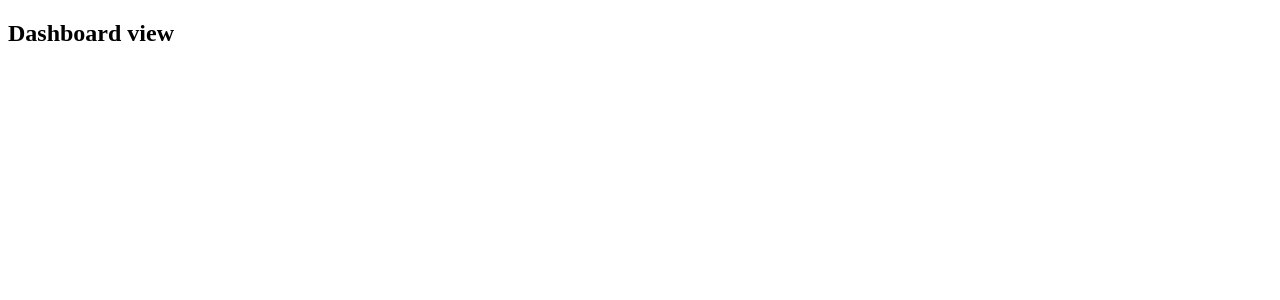
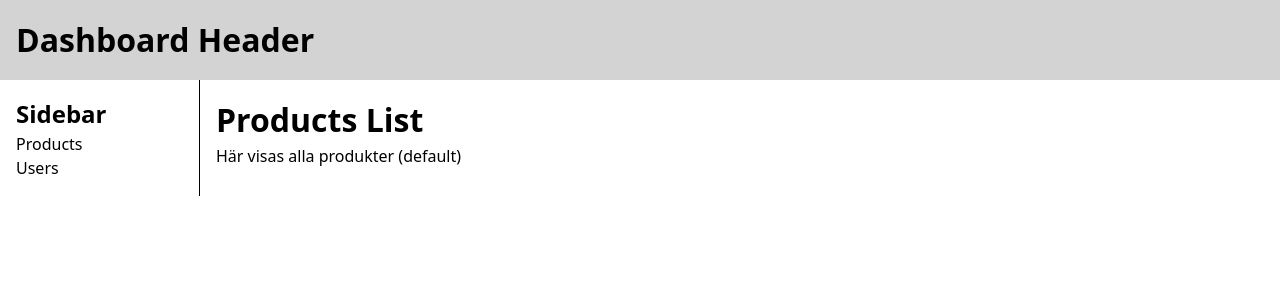
Before and after one commit to agadman/orderhandling_frontend, a Vue app: page /dashboard in a window 1280 px wide. Shown: the top 300 px of the page. Built offline with nearby package versions, Linux system fonts and the light colour scheme.

Commit message:
lagt till grundstruktur för webbplatsen

```diff
--- a/src/assets/main.css
+++ b/src/assets/main.css
@@ -0,0 +1,32 @@
+/* CSS reset */
+*,
+*::before,
+*::after {
+  margin: 0;
+  padding: 0;
+  box-sizing: border-box;
+}
+
+html, body {
+  height: 100%;
+  font-family: system-ui, sans-serif;
+  line-height: 1.5;
+}
+
+img, picture, video, canvas, svg {
+  display: block;
+  max-width: 100%;
+}
+
+input, button, textarea, select {
+  font: inherit;
+}
+
+a {
+  text-decoration: none;
+  color: inherit;
+}
+
+ul, ol {
+  list-style: none;
+}
--- a/src/components/Header.vue
+++ b/src/components/Header.vue
@@ -0,0 +1,5 @@
+<template>
+  <header style="background: lightgray; padding: 16px;">
+    <h1>Dashboard Header</h1>
+  </header>
+</template>
--- a/src/components/MainContent.vue
+++ b/src/components/MainContent.vue
@@ -0,0 +1,19 @@
+<template>
+  <div style="flex: 1; padding: 16px;">
+    <component :is="currentComponent" />
+  </div>
+</template>
+
+<script>
+    import ProductList from './ProductList.vue'
+    import UsersList from './UsersList.vue'
+
+    export default {
+    props: ['view'],
+    computed: {
+        currentComponent() {
+        return this.view === 'products' ? ProductList : UsersList
+        }
+    }
+    }
+</script>
--- a/src/components/ProductList.vue
+++ b/src/components/ProductList.vue
@@ -0,0 +1,6 @@
+<template>
+  <div>
+    <h1>Products List</h1>
+    <p>Här visas alla produkter (default)</p>
+  </div>
+</template>
--- a/src/components/Sidebar.vue
+++ b/src/components/Sidebar.vue
@@ -0,0 +1,13 @@
+<template>
+  <aside style="width: 200px; border-right: 1px solid black; padding: 16px;">
+    <h2>Sidebar</h2>
+    <ul>
+      <li>
+        <a href="#" @click.prevent="$emit('change-view', 'products')">Products</a>
+      </li>
+      <li>
+        <a href="#" @click.prevent="$emit('change-view', 'users')">Users</a>
+      </li>
+    </ul>
+  </aside>
+</template>
--- a/src/components/UsersList.vue
+++ b/src/components/UsersList.vue
@@ -0,0 +1,6 @@
+<template>
+  <div>
+    <h1>Users List</h1>
+    <p>Här visas alla användare</p>
+  </div>
+</template>
--- a/src/views/dashboardView.vue
+++ b/src/views/dashboardView.vue
@@ -1,3 +1,24 @@
 <template>
-    <h2>Dashboard view</h2>
+  <div>
+    <Header />
+    <div style="display: flex;">
+      <Sidebar @change-view="currentView = $event" />
+      <MainContent :view="currentView" />
+    </div>
+  </div>
 </template>
+
+<script>
+    import Header from '@/components/Header.vue'
+    import Sidebar from '@/components/Sidebar.vue'
+    import MainContent from '@/components/MainContent.vue'
+
+    export default {
+        components: { Header, Sidebar, MainContent },
+        data() {
+            return {
+            currentView: 'products' // default view
+            }
+        }
+    }
+</script>
--- a/src/views/loginView.vue
+++ b/src/views/loginView.vue
@@ -1,3 +1,6 @@
 <template>
-    <h2>Login view</h2>
+  <div>
+    <h1>Login Page</h1>
+    <router-link to="/dashboard">Logga in (går direkt till dashboard nu)</router-link>
+  </div>
 </template>
```
Also changed, not shown: src/router/index.js (+4 -4 lines).
